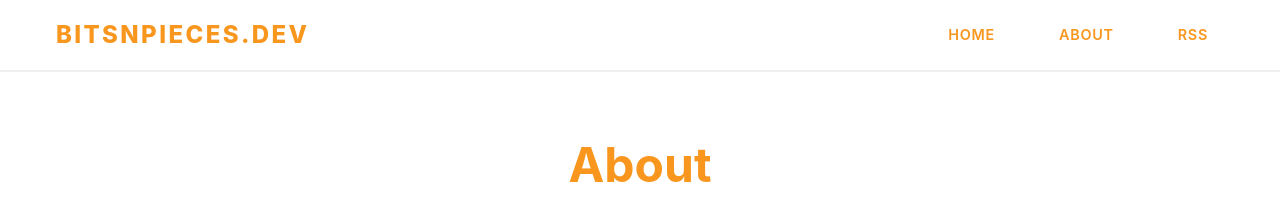
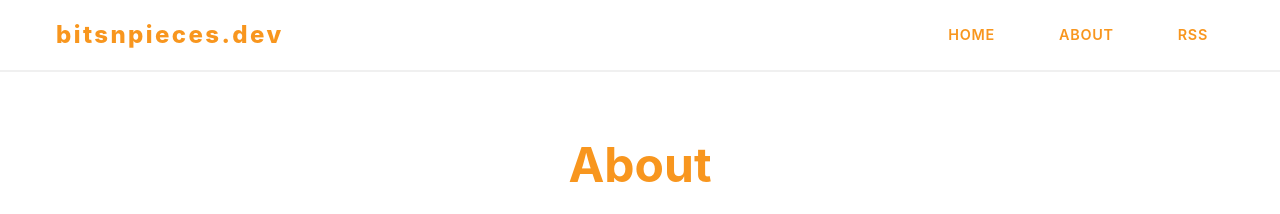
Before and after one commit to aliroberts/aliroberts.github.io, a Jekyll site: the page built from about.md, in a window 1280 px wide. Shown: the top 214 px of the page. Built offline with Jekyll 4.4.1, drawn with Linux system fonts in a browser that asks for light colours.

Commit message:
Redesign WIP

```diff
--- a/assets/css/main.css
+++ b/assets/css/main.css
@@ -108,7 +108,6 @@
   font-size: 1.5rem;
   font-weight: 800;
   color: var(--color-primary);
-  text-transform: uppercase;
   letter-spacing: 0.1em;
 }
 
@@ -147,7 +146,11 @@
 .hero {
   padding: var(--space-xl) 0;
   text-align: center;
-  background: var(--color-white);
+  background: linear-gradient(to right, rgba(255, 255, 255, 0.6),5%, rgba(255, 255, 255, 0.99)),  url('../desktop-1.png');
+  background-size: cover;
+  background-position: center;
+  background-repeat: no-repeat;
+  position: relative;
 }
 
 .hero-title {
```
